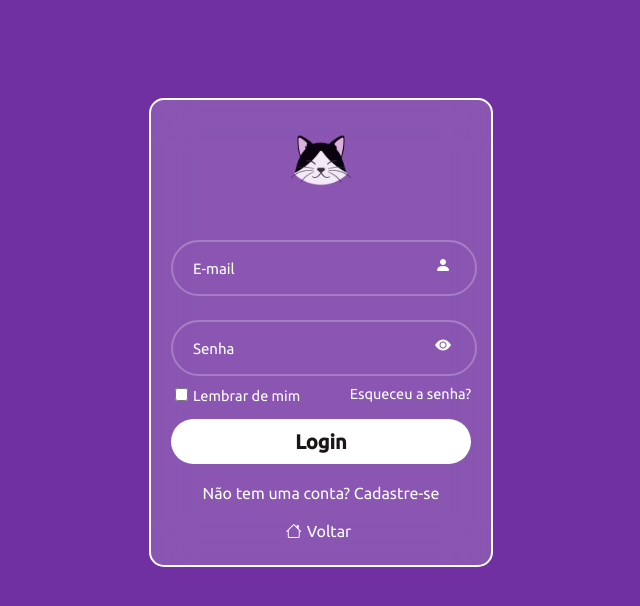
After one commit to GrazieliMart/GGHANDMADE, a PHP site: page /Login.php in a window 1280 px wide. The commit adds this page. Shown: the top 606 px of the page, without its empty margins (319-959 px from the left). Run offline with PHP 8.4, Linux system fonts and the light colour scheme.

Commit message:
Add files via upload

```diff
--- /dev/null
+++ b/GG/Login.php
@@ -0,0 +1,24 @@
+<!DOCTYPE html>
+<html lang="en">
+<head>
+    <meta charset="UTF-8">
+    <meta name="viewport" content="width=device-width, initial-scale=1.0">
+
+    <link rel="stylesheet" href="css/login.css">
+    <link rel="stylesheet" href="https://cdn.jsdelivr.net/npm/bootstrap-icons@1.11.0/font/bootstrap-icons.css">
+    <title>GGHANDMADE | Login</title>
+
+</head>
+
+<body class="body-back">
+
+<?php
+include 'php/FormLogin.php';
+?>
+
+
+<script src="js/scriptEye.js"></script>
+<script src="js/scriptBotao.js"></script>
+
+</body>
+</html>
--- /dev/null
+++ b/GG/css/login.css
@@ -0,0 +1,192 @@
+@import url('https://fonts.googleapis.com/css2?family=Jost&family=Ubuntu:wght@300;400;500&display=swap');
+
+*{
+    font-family: 'Jost', sans-serif;
+font-family: 'Ubuntu', sans-serif;
+
+}
+@keyframes color {
+    0%   { background: #4a0086; }
+    20%  { background: #3a00869d; }
+    40%  { background: #641797; }
+    60%  { background: #5419b4; }
+    80%  { background: #6830c29a; }
+    100% { background: #5c0086; }
+  }
+body {
+    align-items: center;
+    display: flex;
+    justify-content: center;
+    background-image: linear-gradient(to right, rgb(79, 0, 143), rgb(186, 103, 255));
+    background-size: cover;
+    background-position: center;
+    animation: color 20s infinite linear;
+}
+
+.form-style{
+   background-color: #ffffff2f;
+    backdrop-filter: blur(20px);
+    color: #fff;
+    width: 420px;
+    border-radius: 15px;
+    border: #fff solid 2px;
+    padding: 10px 30px;
+
+    margin-top: 5%;
+}
+.form-style h1{
+    text-align: center;
+    font-size: 36px;
+}
+
+.form-style .text-div{
+position: relative;
+width: 100%;
+height: 50px;
+margin: 30px 0;
+}
+.text-div input{
+    width: 390px;
+    height: 100%;
+    background: transparent;
+    border: none;
+    outline: none;
+    border: solid 2px rgba(255, 255, 255, 0.24);
+    border-radius: 40px;
+    color: #fff;
+    font-size: 16px;right: 10px;
+    padding-left: 20px;
+
+}
+.text-div input::placeholder{
+     color: #fff;
+     font-size: 15px;
+
+}
+.text-div i{
+position: absolute;
+right: 20px;
+top:50%;
+transform: translateY(-50%);
+}
+.text-div #eye{
+    position: absolute;
+    right: 20px;
+    top:50%;
+    transform: translateY(-50%);
+    cursor: pointer;
+    }
+.form-style .lembrar-senha{
+display: flex;
+justify-content: space-between;
+font-size: 14.5px;
+margin: -15px 0 15px;
+}
+.form-style .lembrar-senha label input{
+    accent-color: #fff;
+    margin-right: 5px;
+}
+.form-style .lembrar-senha a{
+    color: #fff;
+    text-decoration: none;
+
+}
+
+.form-style .lembrar-senha a:hover{
+    text-decoration: underline;
+}
+.form-style .btn-login{
+    width: 100%;
+    height: 45px;
+    background: #fff;
+    border: none;
+    outline: none;
+    border-radius: 45px;
+    cursor: pointer;
+    box-shadow: 0 0 10px rgba(0,0,0,-1);
+    font-size: 20px;
+    color: rgb(27, 22, 22);
+    font-weight: 600;
+}
+.form-style .cadastro-link{
+    text-align: center;
+    margin-top: 20px;
+    margin: 20px 0 15px ;
+}
+.form-style .cadastro-link p a{
+    color: #fff;
+    text-decoration: none;
+
+}
+.form-style .cadastro-link p a:hover{
+    color: #fff;
+    text-decoration: underline;
+
+}
+.form-style .voltar-link {
+    text-align: center;
+    margin-top: 20px;
+    margin: 20px 0 15px;
+}
+
+.form-style .voltar-link i {
+    color: #fff;
+    text-decoration: none;
+    margin-right: 5px;
+}
+.form-style .voltar-link a {
+    color: #fff;
+    text-decoration: none;
+    margin-right: 5px;
+}
+
+
+.form-style .voltar-link p a:hover {
+    color: #fff;
+    text-decoration: underline;
+}
+
+.form-style .voltar-link i:hover {
+    color: #fff;
+    text-decoration: underline;
+}
+#logo-login{
+    height: 150px;
+    width: 150px;
+    margin: 0;
+
+}
+.logo-login-kassadin
+{
+    display: flex;
+    align-items: center;
+    justify-content: center;
+    margin: 0;
+    padding: 0;
+}
+.mobile-menu {
+    display: none;
+}
+
+@media screen and (max-width: 1300px) {
+    .form-style{
+       width: 300px;
+       padding: 10px 20px;
+       margin-top: 90px;
+
+
+    }
+    .text-div input{
+    width: 280px;
+    padding-left: 20px;
+
+   }
+   .text-div{
+    margin: 0;
+   }
+   #logo-login{
+    height: 100px;
+    width: 100px;
+   }
+
+}
--- /dev/null
+++ b/GG/js/scriptBotao.js
@@ -0,0 +1,10 @@
+var iconeCasa = document.getElementById('icone-casa');
+
+iconeCasa.addEventListener('mouseover', function BotaoVoltar(){
+
+    iconeCasa.classList.replace("bi-house", "bi-house-fill");
+});
+iconeCasa.addEventListener("mouseout", function() {
+    iconeCasa.classList.replace("bi-house-fill", "bi-house");
+
+})
--- /dev/null
+++ b/GG/js/scriptEye.js
@@ -0,0 +1,11 @@
+function MostrarSenha(){
+    var inputPass = document.getElementById('senha');
+    var iconPass = document.getElementById('eye');
+    if (inputPass.type === 'password'){
+        inputPass.setAttribute('type', 'text');
+        iconPass.classList.replace('bi-eye-fill','bi-eye-slash-fill');
+    }else{
+    inputPass.setAttribute('type','password');
+    iconPass.classList.replace('bi-eye-slash-fill','bi-eye-fill');
+    }
+}
--- /dev/null
+++ b/GG/php/FormLogin.php
@@ -0,0 +1,82 @@
+<?php
+echo'<div class="form-style">
+<form action="">
+<div class="logo-login-kassadin">
+<img src="img/kassadin.png" id="logo-login">
+</div>
+<div class="text-div">
+<i class="bi bi-person-fill" ></i>
+<input type="text" placeholder="E-mail" require>
+
+</div>
+<div class="text-div">
+<i class="bi bi-eye-fill" id="eye" onclick="MostrarSenha()" ></i>
+<input type="password" placeholder="Senha" require id="senha">
+
+</div>
+<div class="lembrar-senha">
+<label><input type="checkbox">Lembrar de mim</label>
+
+<a href="#">Esqueceu a senha?</a>
+
+</div>
+<button class="btn-login" type="submit">Login</button>
+<br>
+
+
+<div class="cadastro-link">
+    <p>Não tem uma conta?
+        <a href="#">Cadastre-se</a>
+    </p>
+</div>
+<div class="voltar-link">
+        <a href="Index.php"><i class="bi bi-house" id="icone-casa" onclick="BotaoVoltar()"></i>Voltar</a>
+</div>
+
+</form>
+</div>
+
+
+
+<!--Responsividade-->
+
+<div class="mobile-menu">
+<div class="form-style">
+<form action="">
+<div class="logo-login-kassadin">
+<img src="img/kassadin.png" id="logo-login">
+</div>
+<div class="text-div">
+<i class="bi bi-person-fill" ></i>
+<input type="text" placeholder="E-mail" require>
+
+</div>
+<div class="text-div">
+<i class="bi bi-eye-fill" id="eye" onclick="MostrarSenha()" ></i>
+<input type="password" placeholder="Senha" require id="senha">
+
+</div>
+<div class="lembrar-senha">
+<label><input type="checkbox">Lembrar de mim</label>
+
+<a href="#">Esqueceu a senha?</a>
+
+</div>
+<button class="btn-login" type="submit">Login</button>
+<br>
+
+
+<div class="cadastro-link">
+    <p>Não tem uma conta?
+        <a href="#">Cadastre-se</a>
+    </p>
+</div>
+<div class="voltar-link">
+        <a href="Index.php"><i class="bi bi-house" id="icone-casa" onclick="BotaoVoltar()"></i>Voltar</a>
+</div>
+
+</form>
+</div>
+</div>
+';
+?>
```
Also changed, not shown: GG/Cadastro.php (added, +20 -0 lines), GG/css/Index.css (+28 -3 lines), GG/css/Nav.css (+134 -4 lines), GG/index.php (+16 -6 lines), GG/js/scriptNavLogin.js (added, +16 -0 lines), GG/php/Nav.php (+22 -7 lines), GG/img/back.jpg (added), GG/img/kassadin.png (added).
